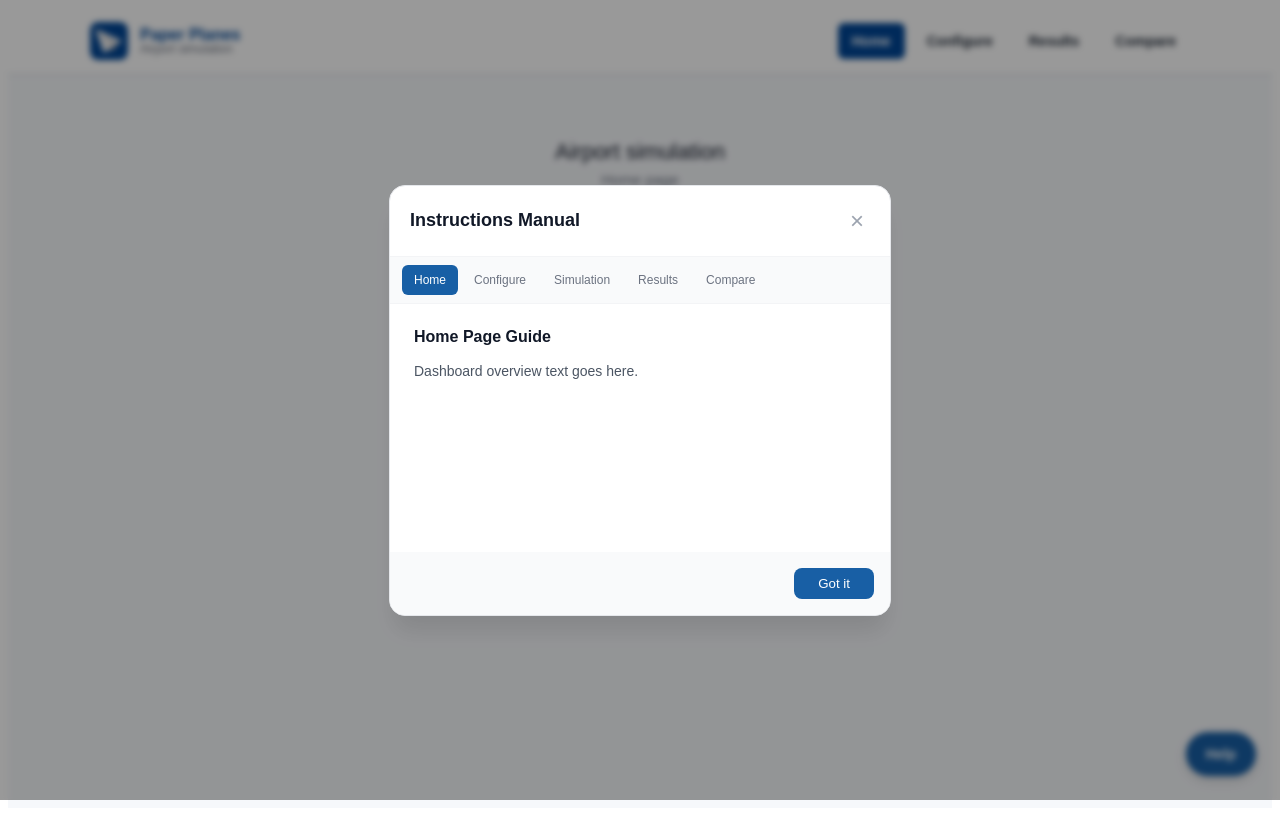
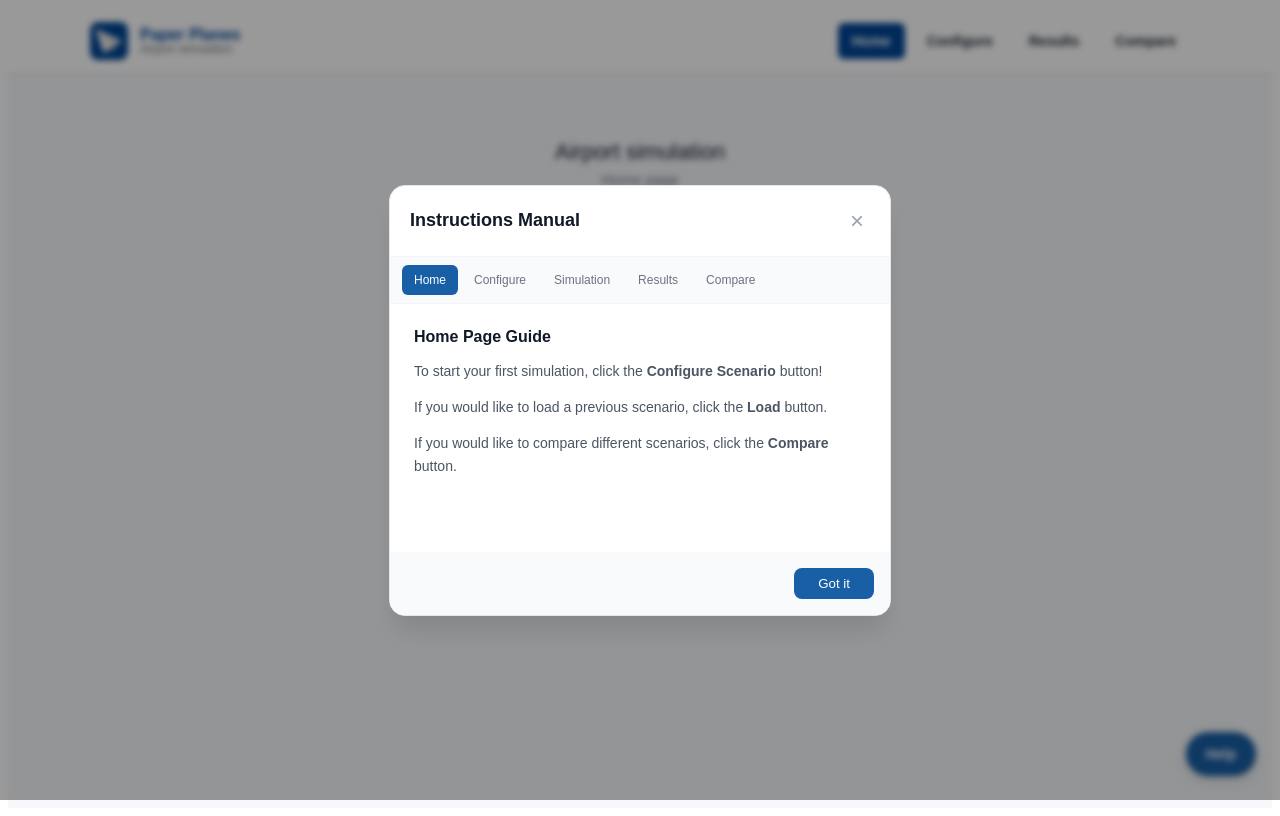
Before and after one commit to pinkie-py/paper-planes, a Next.js app in the folder web-client/: page / in a window 1280 px wide. Both pictures are taken after a click on the button "Help". Built offline with nearby package versions, Linux system fonts and the light colour scheme.

Commit message:
Updated instruction manual text

```diff
--- a/web-client/components/help_button.tsx
+++ b/web-client/components/help_button.tsx
@@ -72,11 +72,49 @@ const HelpManual = () => {
             <div style={{ padding: '24px', minHeight: '200px' }}>
               <h4 style={{ margin: '0 0 12px', color: '#111827', fontSize: '16px' }}>{activeTab} Page Guide</h4>
               <div style={{ fontSize: '14px', color: '#4b5563', lineHeight: '1.6' }}>
-                {activeTab === 'Home' && <p>Dashboard overview text goes here.</p>}
-                {activeTab === 'Configure' && <p>Instructions for setting up parameters.</p>}
-                {activeTab === 'Simulation' && <p>How to monitor the live simulation.</p>}
-                {activeTab === 'Results' && <p>Interpreting the data and graphs.</p>}
-                {activeTab === 'Compare' && <p>How to benchmark different runs.</p>}
+                {activeTab === 'Home' && (
+        <div>
+            <p>To start your first simulation, click the <strong>Configure Scenario</strong> button!</p>
+            <p>If you would like to load a previous scenario, click the <strong>Load</strong> button.</p>
+            <p>If you would like to compare different scenarios, click the <strong>Compare</strong> button.</p>
+        </div>
+        )}
+
+        {activeTab === 'Configure' && (
+        <div>
+            <p>Use this page to define the parameters of your airport model and simulation settings.</p>
+            <p>Define your model by adjusting the input parameters in the <strong> Traffic & Run Settings</strong> panel.</p>
+            <p>To change the probabilities of natural emergencies, adjust it using environmental variables in the <strong>Events</strong> panel.</p>
+            <p> To add scheduled closures or disruptions, use the <strong>Scheduled Runway Closures</strong> panel.</p>
+            <p> To set up a configuration for each runway, use the <strong>Runway Configurations</strong> panel.</p>
+            <p>Once you have finalized your configuration, click <strong >Go to Live Simulation</strong> to initialise the simulation engine.</p>
+        </div>
+        )}
+
+        {activeTab === 'Simulation' && (
+        <div>
+            <p>Click <strong> Start </strong> to watch your simulation unfold in real-time through the live viewport.</p>
+            <p>You can use the playback controls to <strong> Pause or Resume</strong> the simulation.</p>
+            <p>To adjust the speed, you can click one the speed controls <strong>1x, 2x, 4x, 8x</strong>. Alternatively, you can skip the simulation by clicking <strong> Finish now </strong>.  </p>
+            <p>Once you have finished running the simulation, click <strong> View Results </strong> to view the calculated outputs and data visualisations.</p>
+        </div>
+        )}
+
+        {activeTab === 'Results' && (
+        <div>
+            <p>Use this page to analyse the completed run through detailed data visualisations and performance metrics.</p>
+            <p>To generate a portable document of these findings, click the <strong>Export PDF</strong> button.</p>
+            <p>If you want to keep this simulation for future benchmarking, click <strong>Save to Database</strong>.</p>
+            <p>To clear the current data and build a different model from scratch, click <strong>New Scenario</strong>.</p>
+        </div>
+        )}
+
+        {activeTab === 'Compare' && (
+        <div>
+            <p>Use this page to compare the results of different scenarios side by side.</p>
+            <p>To generate a consolidated report of these findings, click the <strong>Export PDF Comparison</strong> button.</p>
+        </div>
+        )}
               </div>
             </div>
 
```
